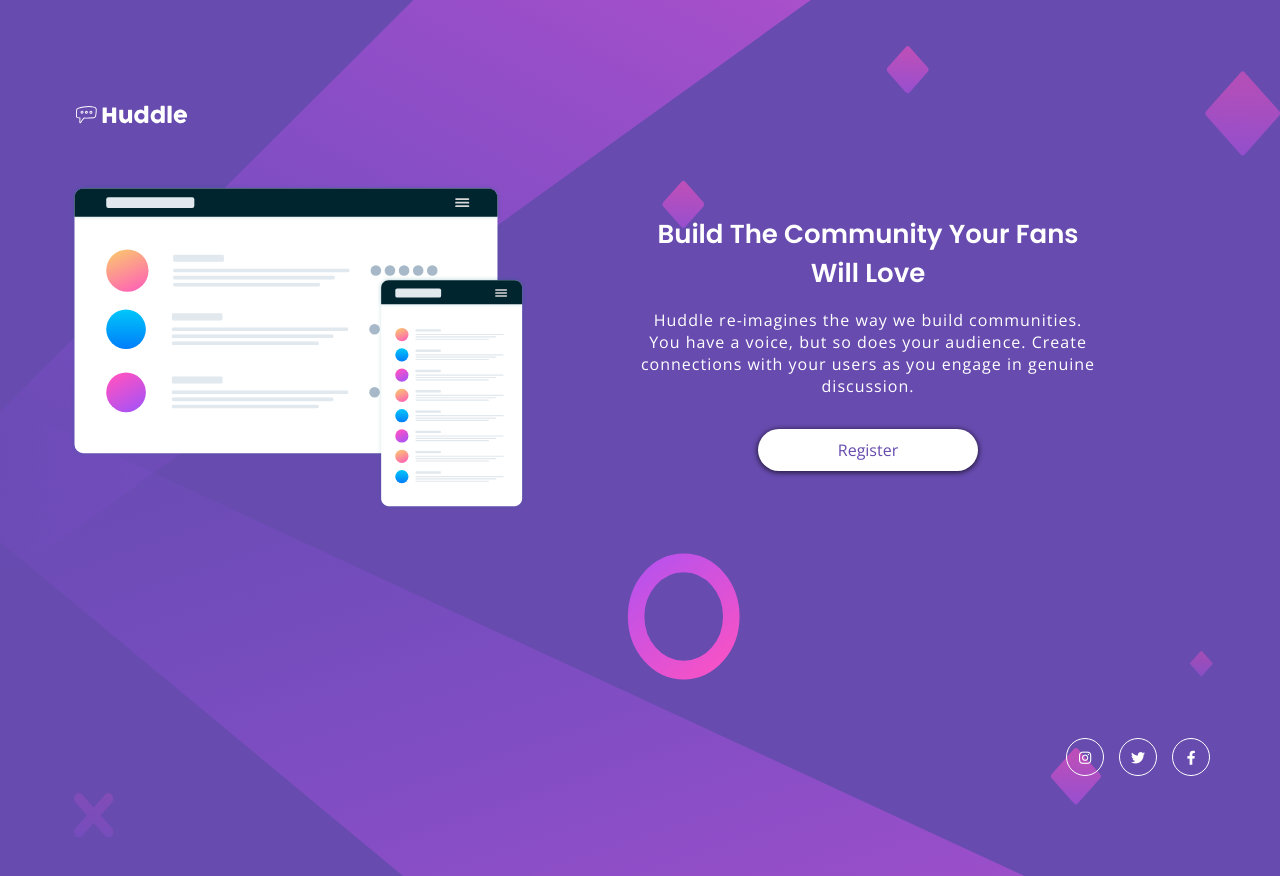
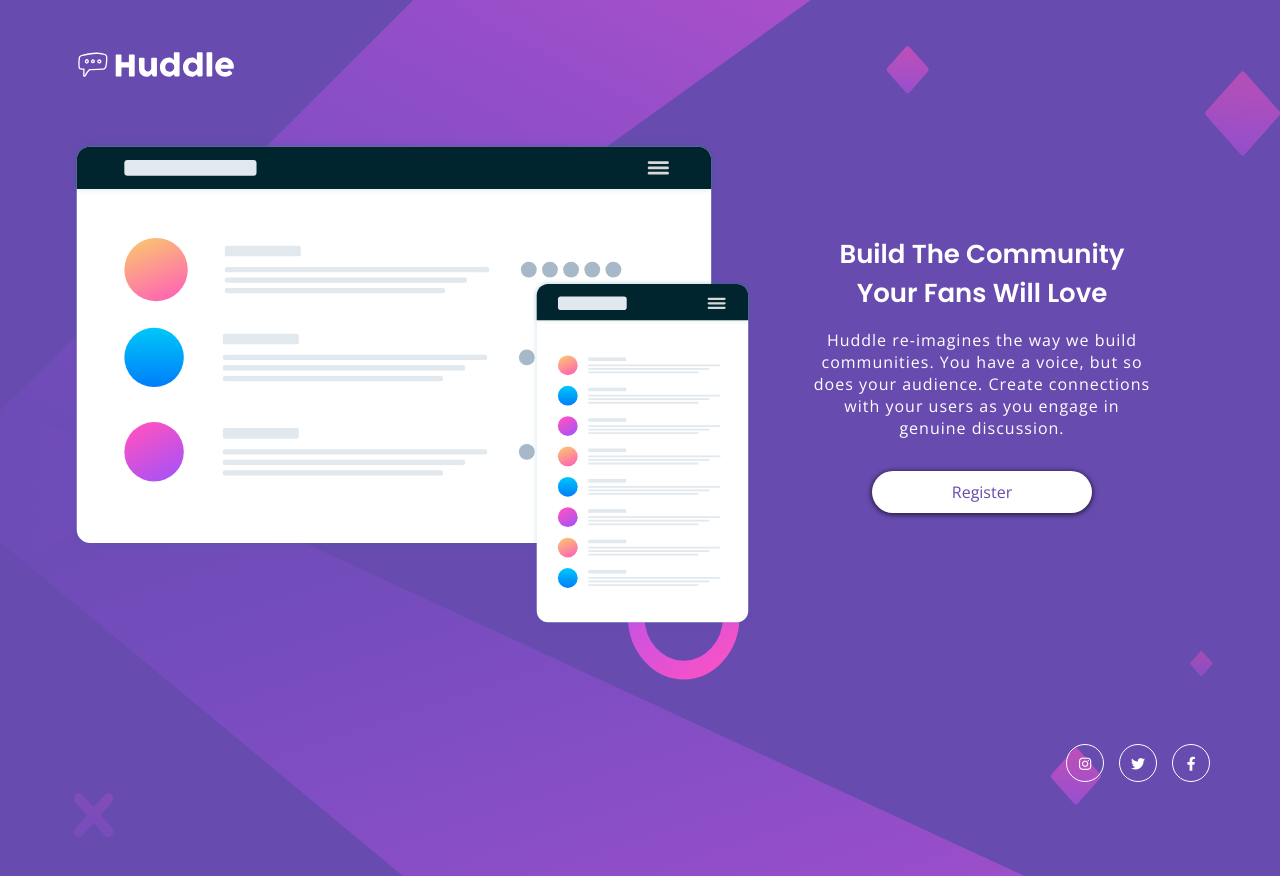
Before and after one commit to Honko-o/FEM-Huddle-Landing-Page-With-Single-Introductory-Section-Master, a plain HTML site: page index.html in a window 1280 px wide. Drawn offline with nearby package versions, Linux system fonts and the light colour scheme.

Commit message:
Adjust Widths

```diff
--- a/sass/pages/_landing.scss
+++ b/sass/pages/_landing.scss
@@ -3,7 +3,7 @@
     10px = 0.625rem
     32px = 2rem
     50px = 3.125rem
-    120px = 7.5rem
+    168px = 7.5rem
     200px = 12.5rem
 */
 .landing {
@@ -11,7 +11,7 @@
         margin-bottom: 3.125rem;
     }
     .landing__logo {
-        width: 7.5rem;
+        width: 10.5rem;
         margin-bottom: 3.125rem;
     }
     .landing__mockups {
@@ -48,6 +48,7 @@
             list-style: none;
             padding: 0;
             margin: 0;
+            margin-bottom: 50px;
             @include flex(center);
             gap: 15px;
         }
@@ -86,9 +87,11 @@
             flex-wrap: wrap;
             align-items: center;
         }
-        .landing__header,
+        .landing__header {
+            flex-basis: 60%;
+        }
         .landing__body {
-            flex-basis: 40%;
+            flex-basis: 30%;
         }
         .landing__footer {
             flex-basis: 100%;
```
Also changed, not shown: sass/main.css, 2 other files.
